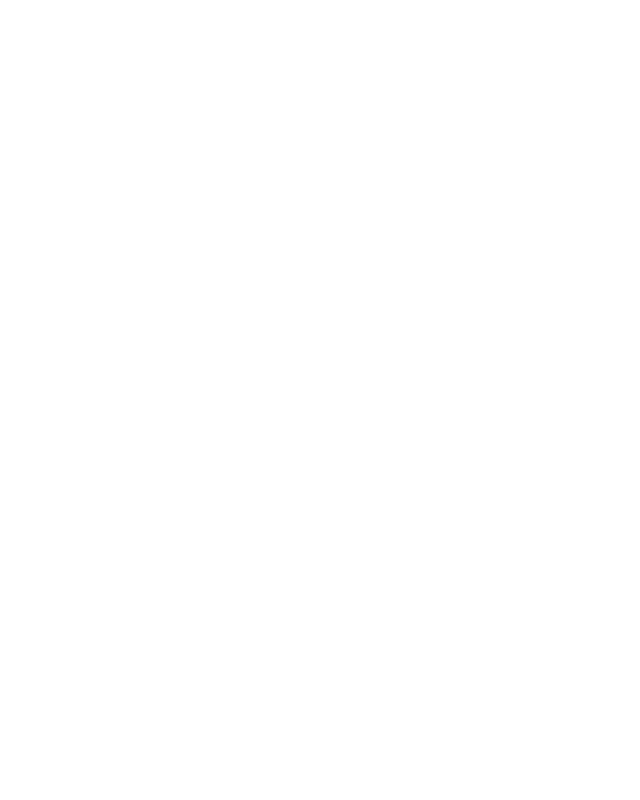
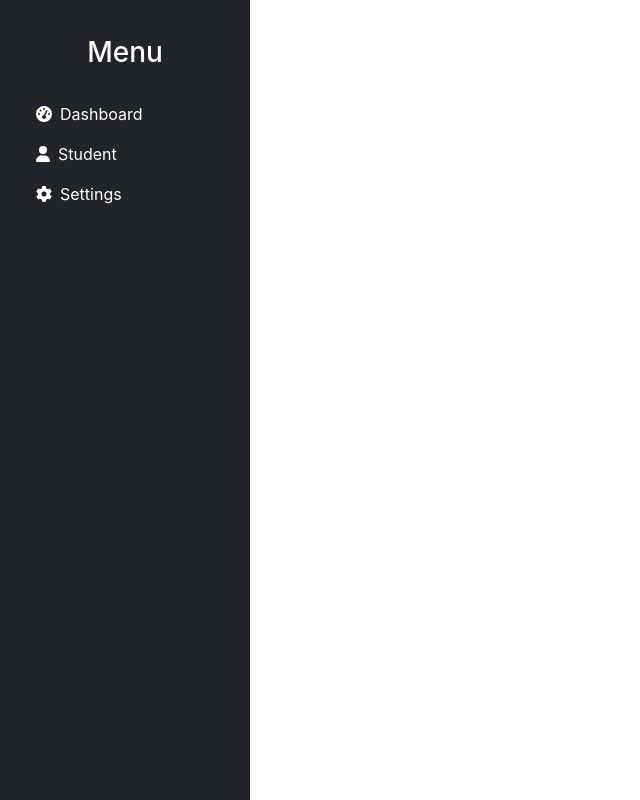
Before and after one commit to Donostia12/React_cintabahasa, a React (Create React App) app: page /student/edit/1 in a window 1280 px wide. Before the commit this address had no page. Shown: the whole page, without its empty margins (0-640 px from the left). Built offline with nearby package versions, Linux system fonts and the light colour scheme.

Commit message:
new side bar

```diff
--- a/package.json
+++ b/package.json
@@ -3,6 +3,9 @@
   "version": "0.1.0",
   "private": true,
   "dependencies": {
+    "@fortawesome/fontawesome-svg-core": "^6.7.2",
+    "@fortawesome/free-solid-svg-icons": "^6.7.2",
+    "@fortawesome/react-fontawesome": "^0.2.2",
     "axios": "^1.7.9",
     "boostrap": "^2.0.0",
     "bootstrap": "^5.3.3",
--- a/src/App.css
+++ b/src/App.css
@@ -6,6 +6,8 @@
   height: 40vmin;
   pointer-events: none;
 }
+/* App.css */
+
 
 @media (prefers-reduced-motion: no-preference) {
   .App-logo {
--- a/src/App.js
+++ b/src/App.js
@@ -1,16 +1,24 @@
 import React from "react";
-import { BrowserRouter, Routes, Route } from "react-router-dom";
+import { BrowserRouter as Router, Routes, Route } from "react-router-dom";
+import "bootstrap/dist/css/bootstrap.min.css";
 
 import Login from "./components/login";
 import Dashboard from "./components/dashboard";
 import ProtectedRoute from "./components/ProtectedRoute";
+import Sidebar from "./components/sidebar";
 
 function App() {
   return (
-    <BrowserRouter>
-      <div className="App">
+    <Router>
+      {/* Gunakan vh-100 agar tinggi penuh */}
+      <div className="d-flex vh-100">
+        {/* Sidebar hanya selebar 250px */}
+        <Sidebar className="sidebar bg-dark text-white" />
+
+        {/* Main content flex agar menyesuaikan */}
+        <div className="main-content flex-grow-1 p-4">
           <Routes>
-          <Route path="/" element={<Login />} />
+            <Route path="/login" element={<Login />} />
             <Route
               path="/dashboard"
               element={
@@ -21,7 +29,8 @@
             />
           </Routes>
         </div>
-    </BrowserRouter>
+      </div>
+    </Router>
   );
 }
 
--- a/src/components/ProtectedRoute.js
+++ b/src/components/ProtectedRoute.js
@@ -3,7 +3,7 @@
 
 const ProtectedRoute = ({ children }) => {
   const token = localStorage.getItem("token");
-  console.log("Token di localStorage:", token); // Debugging
+  console.log("Token di localStorage:", token);
 
   if (!token) {
     console.warn("Token tidak ditemukan, mengarahkan ke /login");
--- /dev/null
+++ b/src/components/sidebar.css
@@ -0,0 +1,20 @@
+.main-content {
+    margin-left: 250px;
+    padding: 20px;
+    width: 100%;
+  }
+  /* Sidebar Styles */
+  .sidebar {
+    width: 250px;
+    min-height: 100vh;
+    position: fixed;
+    top: 0;
+    left: 0;
+    padding: 20px;
+  }
+
+  /* Main Content */
+  .main-content {
+    margin-left: 250px; /* Sesuai dengan lebar sidebar */
+    width: calc(100% - 250px); /* Supaya tidak ketumpuk */
+  }
--- /dev/null
+++ b/src/components/sidebar.js
@@ -0,0 +1,41 @@
+import React from "react";
+import { Link } from "react-router-dom";
+import { FontAwesomeIcon } from "@fortawesome/react-fontawesome";
+import {
+  faTachometerAlt,
+  faUser,
+  faCog,
+} from "@fortawesome/free-solid-svg-icons";
+import "./sidebar.css";
+function Sidebar() {
+  return (
+    <div
+      className="sidebar bg-dark text-white d-flex flex-column"
+      style={{ height: "100vh", width: "250px" }}
+    >
+      <h3 className="text-center py-3">Menu</h3>
+      <ul className="nav flex-column">
+        <li className="nav-item">
+          <Link to="/dashboard" className="nav-link text-white">
+            <FontAwesomeIcon icon={faTachometerAlt} className="me-2" />
+            Dashboard
+          </Link>
+        </li>
+        <li className="nav-item">
+          <Link to="/student" className="nav-link text-white">
+            <FontAwesomeIcon icon={faUser} className="me-2" />
+            Student
+          </Link>
+        </li>
+        <li className="nav-item">
+          <Link to="/settings" className="nav-link text-white">
+            <FontAwesomeIcon icon={faCog} className="me-2" />
+            Settings
+          </Link>
+        </li>
+      </ul>
+    </div>
+  );
+}
+
+export default Sidebar;
```
Also changed, not shown: src/components/student.js (added, +93 -0 lines), 1 other file (tests, documents, lock files or other folders). Lines whose indentation alone changed are shown as unchanged.
